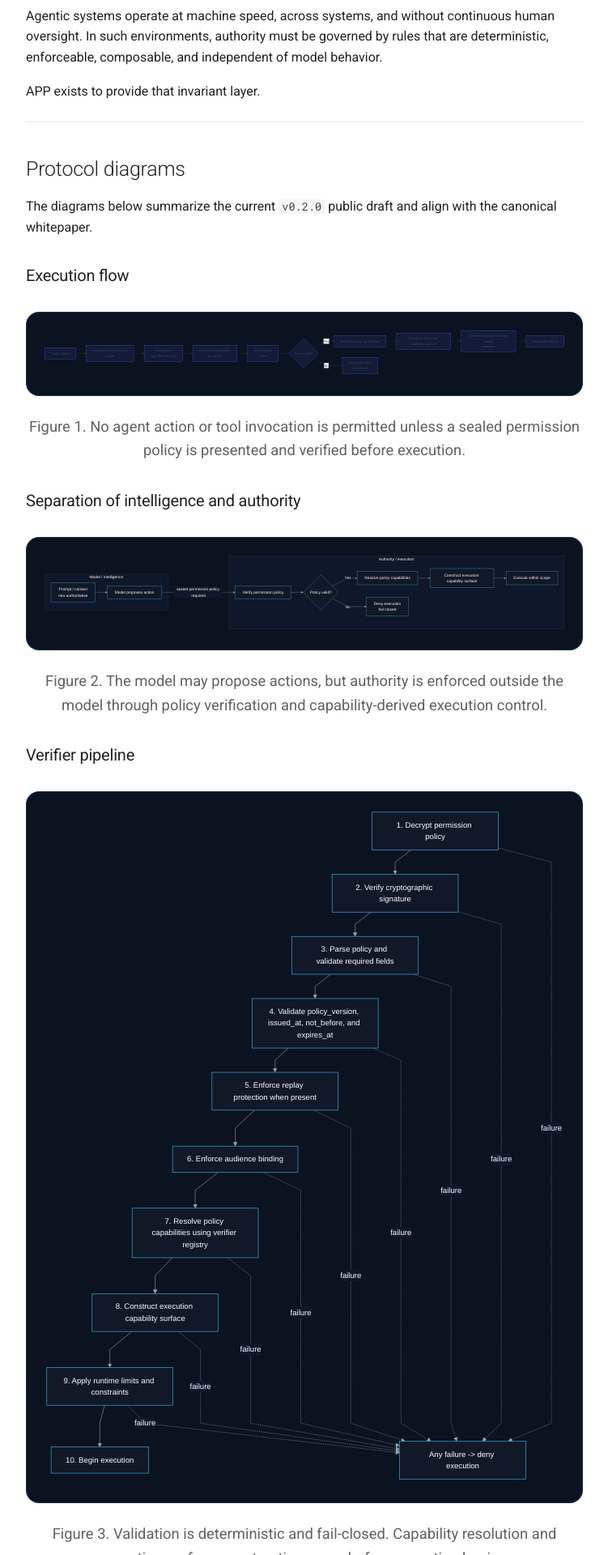
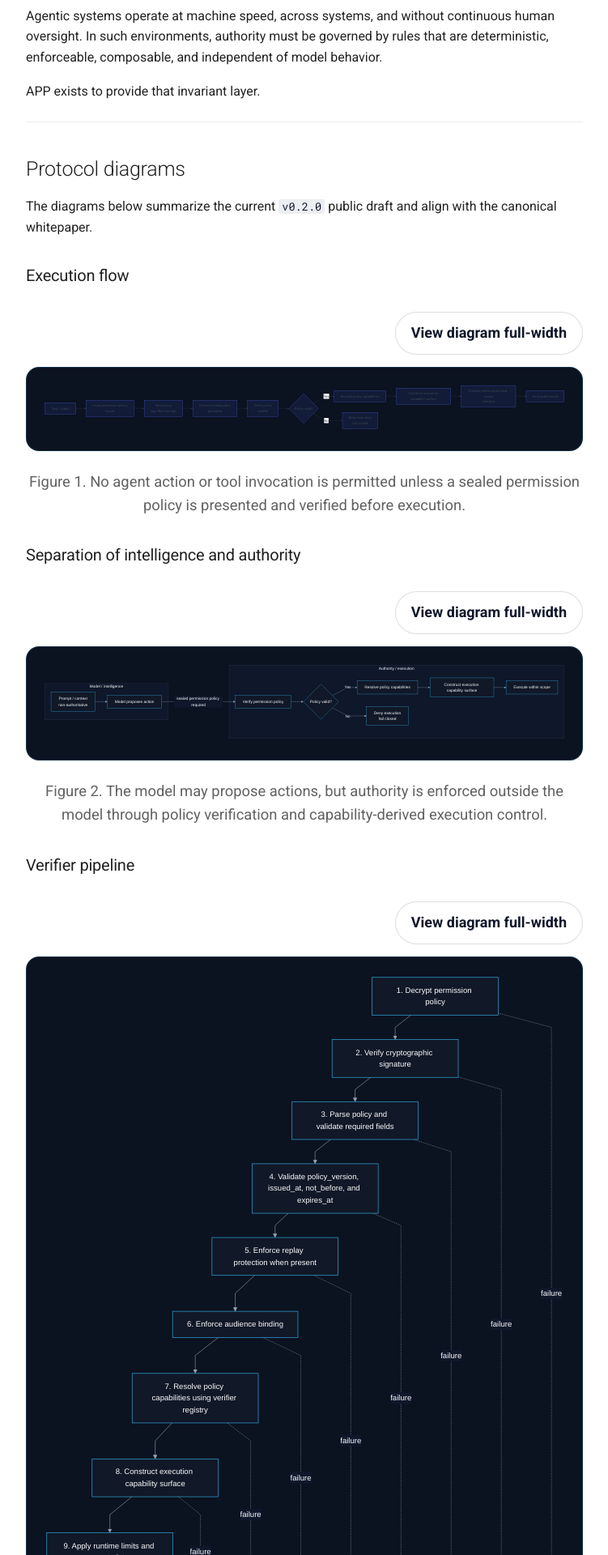
Before and after one commit to Crittora/agent-permission-protocol, an MkDocs documentation site: the page built from docs/index.md, in a window 1280 px wide. Shown: the part 3238-5158 px from the top of the page at 81% size, without its empty margins (264-1015 px from the left). Built offline with MkDocs 1.6.1 and Material for MkDocs 9.7.7, drawn with Linux system fonts in a browser that asks for light colours; some of the changed text lies outside the part shown.

Commit message:
Update diagram controls

```diff
--- a/docs/javascripts/mermaid.js
+++ b/docs/javascripts/mermaid.js
@@ -2,6 +2,43 @@
   if (typeof mermaid === "undefined") {
     return;
   }
+
+  function ensureDiagramShell(diagram, index) {
+    const existingShell = diagram.closest(".diagram-shell");
+    if (existingShell) {
+      return existingShell;
+    }
+
+    const shell = document.createElement("div");
+    shell.className = "diagram-shell";
+    shell.dataset.diagramIndex = String(index + 1);
+
+    const controls = document.createElement("div");
+    controls.className = "diagram-shell__controls";
+
+    const button = document.createElement("button");
+    button.className = "diagram-shell__toggle";
+    button.type = "button";
+    button.setAttribute("aria-expanded", "false");
+    button.textContent = "View diagram full-width";
+    button.addEventListener("click", function () {
+      const expanded = shell.classList.toggle("diagram-shell--full-width");
+      button.setAttribute("aria-expanded", expanded ? "true" : "false");
+      button.textContent = expanded
+        ? "Return to standard width"
+        : "View diagram full-width";
+    });
+
+    controls.appendChild(button);
+    diagram.parentNode.insertBefore(shell, diagram);
+    shell.appendChild(controls);
+    shell.appendChild(diagram);
+    return shell;
+  }
+
+  document.querySelectorAll(".mermaid").forEach(function (diagram, index) {
+    ensureDiagramShell(diagram, index);
+  });
 
   mermaid.initialize({
     startOnLoad: false,
--- a/docs/stylesheets/extra.css
+++ b/docs/stylesheets/extra.css
@@ -7,13 +7,84 @@
   max-width: 900px;
 }
 
+.md-typeset .highlight,
+.md-typeset pre {
+  background: #f8fafc;
+  border: 1px solid rgba(15, 23, 42, 0.12);
+  border-radius: 16px;
+  box-shadow: 0 12px 28px rgba(15, 23, 42, 0.06);
+}
+
+.md-typeset .highlight pre,
+.md-typeset pre code {
+  background: transparent;
+  color: #0f172a;
+}
+
+.md-typeset .highlighttable {
+  border-radius: 16px;
+  overflow: hidden;
+}
+
+.md-typeset .highlighttable .linenos {
+  background: rgba(148, 163, 184, 0.14);
+  color: rgba(15, 23, 42, 0.55);
+}
+
+.md-typeset code {
+  background: rgba(148, 163, 184, 0.18);
+  color: #0f172a;
+}
+
+.diagram-shell {
+  margin: 1.5rem 0;
+}
+
+.diagram-shell__controls {
+  display: flex;
+  justify-content: flex-end;
+  margin-bottom: 0.75rem;
+}
+
+.diagram-shell__toggle {
+  appearance: none;
+  background: #ffffff;
+  border: 1px solid rgba(15, 23, 42, 0.14);
+  border-radius: 999px;
+  color: #0f172a;
+  cursor: pointer;
+  font: inherit;
+  font-size: 0.9rem;
+  font-weight: 600;
+  padding: 0.55rem 0.95rem;
+  transition: background-color 160ms ease, border-color 160ms ease,
+    box-shadow 160ms ease, transform 160ms ease;
+}
+
+.diagram-shell__toggle:hover,
+.diagram-shell__toggle:focus-visible {
+  background: #eff6ff;
+  border-color: rgba(37, 99, 235, 0.28);
+  box-shadow: 0 8px 20px rgba(37, 99, 235, 0.14);
+  outline: none;
+  transform: translateY(-1px);
+}
+
 .mermaid {
   background: #0b1220;
   border: 1px solid rgba(56, 189, 248, 0.18);
   border-radius: 16px;
-  margin: 1.5rem 0;
+  margin: 0;
   overflow-x: auto;
   padding: 1rem;
+}
+
+.diagram-shell--full-width .mermaid {
+  left: 50%;
+  position: relative;
+  transform: translateX(-50%);
+  width: min(1200px, calc(100vw - 3rem));
+  z-index: 1;
 }
 
 .diagram-caption {
@@ -52,4 +123,8 @@
     flex-direction: column;
     gap: 8px;
   }
+
+  .diagram-shell--full-width .mermaid {
+    width: calc(100vw - 1.5rem);
+  }
 }
```
